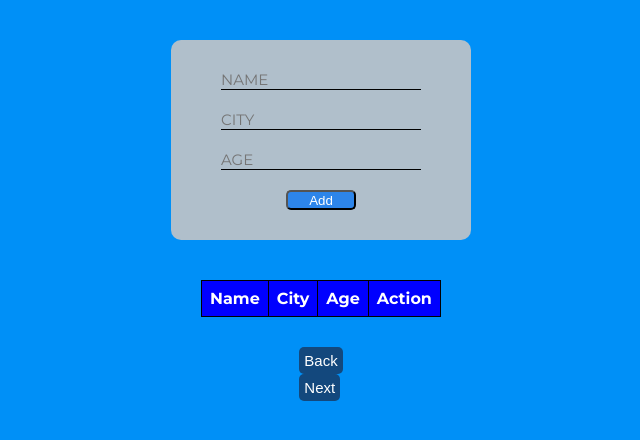
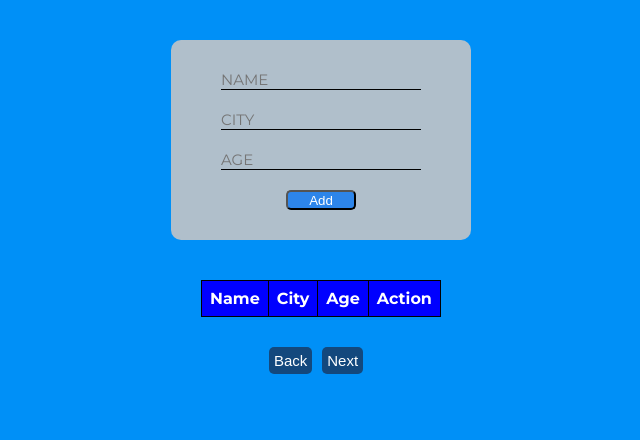
Before and after one commit to onrcn-tnrkl/MockAPI-Practice, a plain HTML site: page MockAPI/index.html in a window 1280 px wide. Both pictures are taken after a click on the button "Next". Shown: the whole page, without its empty margins (319-959 px from the left). Drawn offline with Linux system fonts and the light colour scheme; no server answers.

Commit message:
Update style.css

```diff
--- a/MockAPI/style.css
+++ b/MockAPI/style.css
@@ -123,8 +123,10 @@ body{
     background-color: rgb(19, 72, 125);
     color:white;
     cursor: pointer;
+    margin-right: 10px;
 }
 
 .pagination{
+    display: flex;
     margin-bottom:30px;
 }
```
